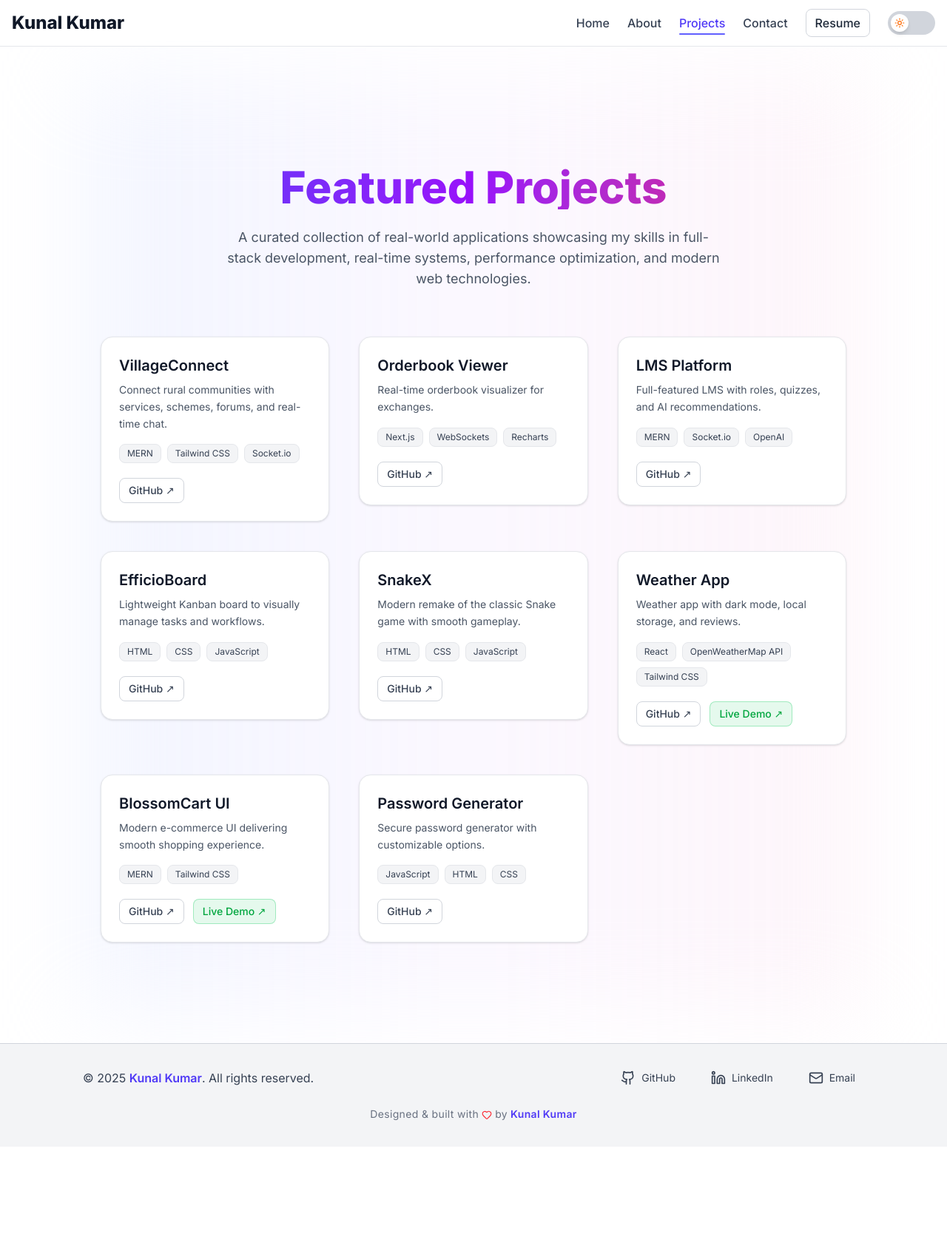
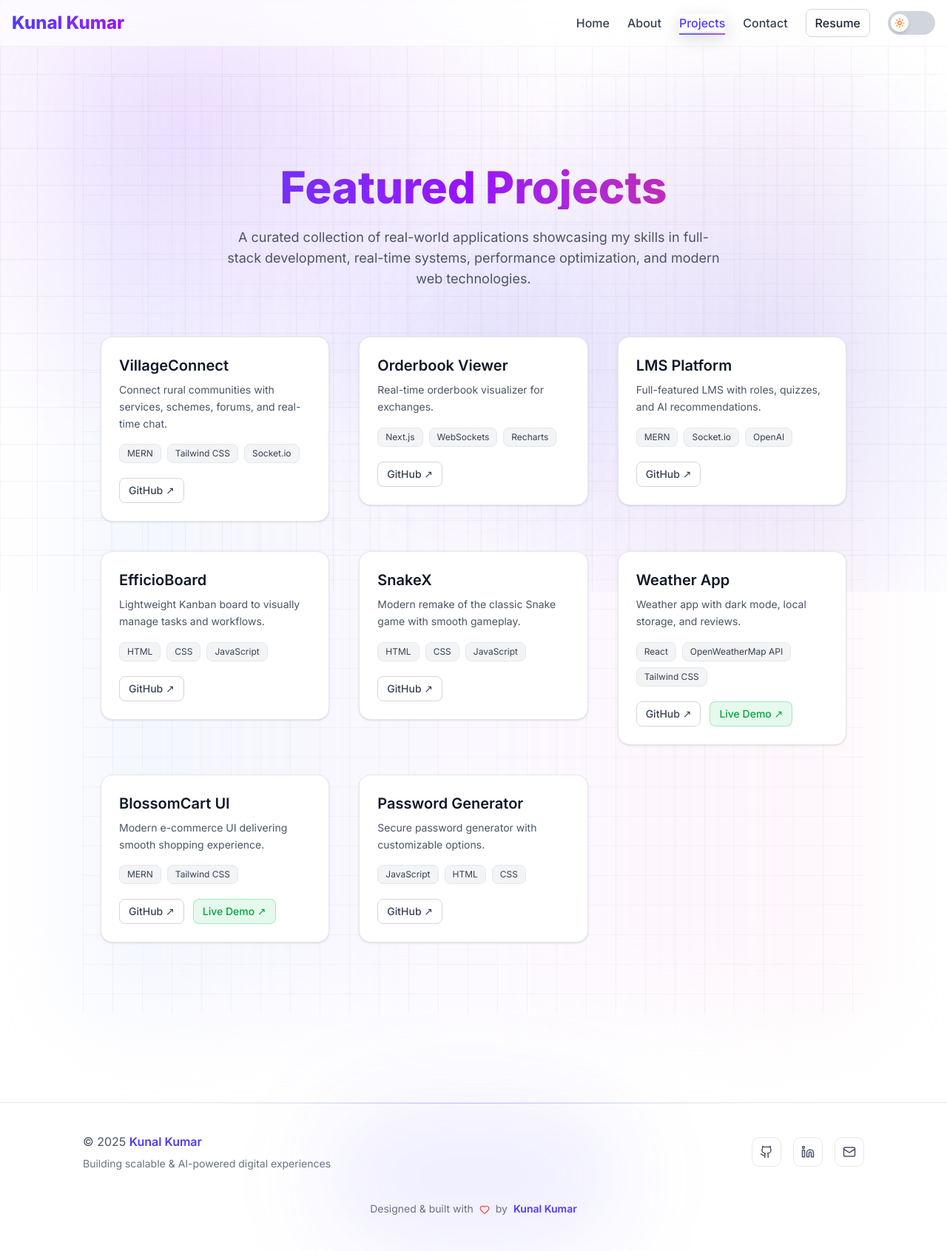
Before and after one commit to Kunalkumar31/Portfolio, a Next.js app: page /projects in a window 1280 px wide. Shown: the whole page at 74% size. Before the commit the page ends 1550 px from the top, so only its background shows below. Built offline with nearby package versions, Linux system fonts and the light colour scheme.

Commit message:
Improved background

```diff
--- a/src/components/Footer.tsx
+++ b/src/components/Footer.tsx
@@ -5,70 +5,91 @@
 
 export default function Footer() {
   const socialLinks = [
-    { href: "https://github.com/Kunalkumar31", icon: <Github size={20} />, label: "GitHub" },
-    { href: "https://linkedin.com/in/kunalkumar31", icon: <Linkedin size={20} />, label: "LinkedIn" },
-    { href: "mailto:kunalkumarofficial31@gmail.com", icon: <Mail size={20} />, label: "Email" },
+    { href: "https://github.com/Kunalkumar31", icon: <Github size={18} />, label: "GitHub" },
+    { href: "https://linkedin.com/in/kunalkumar31", icon: <Linkedin size={18} />, label: "LinkedIn" },
+    { href: "mailto:kunalkumarofficial31@gmail.com", icon: <Mail size={18} />, label: "Email" },
   ];
 
   return (
-    <footer className="bg-gray-100 dark:bg-gray-900 text-gray-700 dark:text-gray-300 py-8 border-t border-gray-300 dark:border-gray-700">
+    <footer className="relative mt-20 border-t border-gray-200 dark:border-gray-800">
+
+      {/* Background Glow */}
+      <div className="absolute inset-0 -z-10 pointer-events-none">
+        <div className="absolute top-0 left-1/2 -translate-x-1/2 w-[400px] h-[200px] bg-indigo-500/10 blur-3xl rounded-full"></div>
+      </div>
 
       <motion.div
-        className="max-w-6xl mx-auto px-4 sm:px-6 md:px-12 flex flex-col md:flex-row justify-between items-center gap-5 text-center md:text-left"
-        initial={{ opacity: 0, y: 20 }}
+        className="max-w-6xl mx-auto px-4 sm:px-6 md:px-12 py-10 flex flex-col md:flex-row justify-between items-center gap-6 text-center md:text-left"
+        initial={{ opacity: 0, y: 30 }}
         animate={{ opacity: 1, y: 0 }}
         transition={{ duration: 0.7 }}
       >
 
-        {/* Copyright */}
-        <p className="text-sm sm:text-base leading-relaxed">
+        {/* Left */}
+        <div className="space-y-2">
+          <p className="text-sm sm:text-base text-gray-600 dark:text-gray-400">
             © {new Date().getFullYear()}{" "}
-          <span className="font-semibold text-indigo-600 hover:text-indigo-500 transition">
-            <a href="mailto:kunalkumarofficial31@gmail.com">Kunal Kumar</a>
-          </span>
-          . All rights reserved.
+            <a
+              href="mailto:kunalkumarofficial31@gmail.com"
+              className="font-semibold text-indigo-600 hover:text-indigo-500 transition"
+            >
+              Kunal Kumar
+            </a>
           </p>
 
+          <p className="text-xs sm:text-sm text-gray-500 dark:text-gray-500">
+            Building scalable & AI-powered digital experiences
+          </p>
+        </div>
+
         {/* Social Links */}
-        <div className="flex flex-wrap justify-center md:justify-end gap-4 sm:gap-6">
+        <div className="flex flex-wrap justify-center md:justify-end gap-4">
           {socialLinks.map((link, idx) => (
             <motion.a
               key={idx}
               href={link.href}
               target="_blank"
               rel="noopener noreferrer"
-              className="flex items-center gap-1 sm:gap-2 px-3 py-1 rounded-md text-gray-700 dark:text-gray-300 hover:text-indigo-600 hover:bg-gray-200 dark:hover:bg-gray-800 transition"
               whileHover={{ scale: 1.1, y: -2 }}
               whileTap={{ scale: 0.95 }}
+              className="p-2.5 rounded-lg border border-gray-200 dark:border-gray-700 text-gray-600 dark:text-gray-300 hover:text-indigo-600 dark:hover:text-indigo-400 hover:bg-gray-100 dark:hover:bg-gray-800 transition"
               initial={{ opacity: 0, y: 10 }}
               animate={{ opacity: 1, y: 0 }}
               transition={{ delay: idx * 0.12 }}
             >
               {link.icon}
-              <span className="hidden sm:inline text-sm">{link.label}</span>
             </motion.a>
           ))}
         </div>
       </motion.div>
 
-      {/* Footer Note */}
-      <motion.p
-        className="mt-6 text-xs sm:text-sm text-gray-500 dark:text-gray-400 text-center tracking-wide leading-relaxed max-w-xs sm:max-w-md mx-auto flex items-center justify-center gap-1 flex-wrap"
+      {/* Bottom Note */}
+      <motion.div
+        className="pb-6 flex justify-center px-4"
         initial={{ opacity: 0 }}
         animate={{ opacity: 1 }}
-        transition={{ delay: 0.5, duration: 0.6 }}
+        transition={{ delay: 0.5 }}
       >
+        <p className="text-xs sm:text-sm text-gray-500 dark:text-gray-400 flex items-center gap-1.5 sm:gap-2 flex-wrap justify-center text-center leading-relaxed max-w-xs sm:max-w-md">
+
           Designed & built with
-        <Heart size={14} className="text-red-500" />
+
+          <Heart
+            size={14}
+            className="text-red-500 animate-pulse shrink-0"
+          />
+
           by{" "}
+
           <a
             href="mailto:kunalkumarofficial31@gmail.com"
             className="font-semibold text-indigo-600 hover:text-indigo-500 transition"
           >
             Kunal Kumar
           </a>
-      </motion.p>
 
+        </p>
+      </motion.div>
     </footer>
   );
 }
--- a/src/components/Navbar.tsx
+++ b/src/components/Navbar.tsx
@@ -30,10 +30,8 @@
       initial={{ y: -60, opacity: 0 }}
       animate={{ y: 0, opacity: 1 }}
       transition={{ duration: 0.5 }}
-      className={`sticky top-0 z-50 border-b backdrop-blur-md transition-all ${
-        scrolled
-          ? "bg-white shadow-md dark:bg-gray-900"
-          : "bg-white/70 dark:bg-gray-900/70"
+      className={`sticky top-0 z-50 transition-all nav-glass ${
+        scrolled ? "nav-glow" : ""
       }`}
     >
       <div className="container mx-auto px-4 py-3 flex items-center justify-between">
@@ -42,7 +40,7 @@
         <motion.div whileHover={{ scale: 1.05 }}>
           <Link
             href="/"
-            className="font-extrabold text-xl sm:text-2xl text-gray-900 dark:text-white"
+            className="font-extrabold text-xl sm:text-2xl bg-gradient-to-r from-indigo-600 to-purple-600 bg-clip-text text-transparent"
           >
             Kunal Kumar
           </Link>
@@ -58,16 +56,13 @@
               <Link
                 key={item.href}
                 href={item.href}
-                className={`transition relative ${
+                className={`nav-link relative transition ${
                   isActive
-                    ? "text-indigo-600 dark:text-indigo-400"
+                    ? "text-indigo-600 dark:text-indigo-400 nav-active"
                     : "text-gray-700 dark:text-gray-300 hover:text-indigo-600 dark:hover:text-indigo-400"
                 }`}
               >
                 {item.label}
-                {isActive && (
-                  <span className="absolute -bottom-1 left-0 w-full h-[2px] bg-indigo-500 rounded" />
-                )}
               </Link>
             );
           })}
@@ -76,6 +71,7 @@
           <a
             href="/KunalKumar_CV.pdf"
             target="_blank"
+            rel="noopener noreferrer"
             className="px-3 py-1.5 rounded-md border border-gray-300 dark:border-gray-700 hover:bg-gray-100 dark:hover:bg-gray-800 transition"
           >
             Resume
@@ -86,7 +82,7 @@
 
         {/* Mobile Button */}
         <button
-          className="md:hidden p-2 rounded hover:bg-gray-100 dark:hover:bg-gray-800"
+          className="md:hidden p-2 rounded hover:bg-gray-100 dark:hover:bg-gray-800 transition"
           onClick={() => setIsOpen(!isOpen)}
         >
           {isOpen ? <X size={24} /> : <Menu size={24} />}
@@ -101,16 +97,17 @@
             ? { height: "auto", opacity: 1 }
             : { height: 0, opacity: 0 }
         }
-        className="md:hidden overflow-hidden bg-white dark:bg-gray-900 border-t"
+        transition={{ duration: 0.3 }}
+        className="md:hidden overflow-hidden nav-glass border-t"
       >
-        <div className="flex flex-col items-center gap-4 py-5 font-medium">
+        <div className="flex flex-col items-center gap-5 py-6 font-medium">
 
           {navItems.map((item) => (
             <Link
               key={item.href}
               href={item.href}
               onClick={() => setIsOpen(false)}
-              className="hover:text-indigo-600 dark:hover:text-indigo-400 transition"
+              className="text-gray-700 dark:text-gray-300 hover:text-indigo-600 dark:hover:text-indigo-400 transition"
             >
               {item.label}
             </Link>
@@ -119,7 +116,8 @@
           <a
             href="/KunalKumar_CV.pdf"
             target="_blank"
-            className="px-3 py-1.5 border rounded hover:bg-gray-100 dark:hover:bg-gray-800 transition"
+            rel="noopener noreferrer"
+            className="px-4 py-2 border rounded-md hover:bg-gray-100 dark:hover:bg-gray-800 transition"
             onClick={() => setIsOpen(false)}
           >
             Resume
--- a/src/styles/globals.css
+++ b/src/styles/globals.css
@@ -12,16 +12,17 @@
 }
 
 html {
-  scroll-behavior: smooth; /* ✅ added */
+  scroll-behavior: smooth;
 }
 
 body {
-  @apply bg-white text-gray-800 antialiased transition-colors duration-300; /* ✅ smooth theme switch */
+  @apply bg-white text-gray-800 antialiased transition-colors duration-300;
   -webkit-font-smoothing: antialiased;
   -moz-osx-font-smoothing: grayscale;
+
+  position: relative;
+  overflow-x: hidden;
 }
-
-/* ❌ removed duplicate font-smoothing */
 
 /* Dark */
 .dark body {
@@ -29,15 +30,59 @@
 }
 
 /* ========================= */
+/* 🔥 GLOBAL BACKGROUND SYSTEM */
+/* ========================= */
+
+/* Grid Layer */
+body::before {
+  content: "";
+  position: fixed;
+  inset: 0;
+  z-index: -1;
+  pointer-events: none;
+
+  background-image:
+    linear-gradient(rgba(120,120,120,0.08) 1px, transparent 1px),
+    linear-gradient(90deg, rgba(120,120,120,0.08) 1px, transparent 1px);
+  background-size: 50px 50px;
+}
+
+/* Glow Layer */
+body::after {
+  content: "";
+  position: fixed;
+  inset: 0;
+  z-index: -1;
+  pointer-events: none;
+
+  background:
+    radial-gradient(circle at 20% 20%, rgba(168,85,247,0.15), transparent 40%),
+    radial-gradient(circle at 80% 60%, rgba(99,102,241,0.15), transparent 40%);
+}
+
+/* Dark Mode Background */
+.dark body::before {
+  background-image:
+    linear-gradient(rgba(255,255,255,0.05) 1px, transparent 1px),
+    linear-gradient(90deg, rgba(255,255,255,0.05) 1px, transparent 1px);
+}
+
+.dark body::after {
+  background:
+    radial-gradient(circle at 20% 20%, rgba(168,85,247,0.12), transparent 40%),
+    radial-gradient(circle at 80% 60%, rgba(99,102,241,0.12), transparent 40%);
+}
+
+/* ========================= */
 /* 🔥 SMALL UI ENHANCEMENTS */
 /* ========================= */
 
-/* ✅ selection color */
+/* Selection */
 ::selection {
   @apply bg-purple-500 text-white;
 }
 
-/* ✅ scrollbar */
+/* Scrollbar */
 ::-webkit-scrollbar {
   width: 6px;
 }
@@ -50,7 +95,7 @@
 }
 
 /* ========================= */
-/* 🔥 THEME TOKENS (KEEPED, BUT CLEANED) */
+/* 🔥 THEME TOKENS */
 /* ========================= */
 
 @theme inline {
@@ -61,8 +106,6 @@
 
   --color-background: var(--background);
   --color-foreground: var(--foreground);
-
-  /* ❌ removed unused heavy tokens (sidebar, chart etc.) */
 
   --color-primary: var(--primary);
   --color-muted: var(--muted);
@@ -78,9 +121,7 @@
   --background: oklch(1 0 0);
   --foreground: oklch(0.145 0 0);
 
-  /* 🔥 improved brand color */
   --primary: oklch(0.6 0.25 280);
-
   --muted: oklch(0.97 0 0);
 }
 
@@ -89,16 +130,16 @@
 /* ========================= */
 
 .dark {
-  --background: oklch(0.13 0 0); /* slightly deeper */
+  --background: oklch(0.13 0 0);
   --foreground: oklch(0.98 0 0);
 
   --primary: oklch(0.75 0.25 280);
-
-  /* better for cards / sections */
   --muted: oklch(0.22 0 0);
 }
-/*  BASE LAYER */
 
+/* ========================= */
+/* 🔥 BASE LAYER */
+/* ========================= */
 
 @layer base {
   * {
@@ -111,17 +152,17 @@
 }
 
 /* ========================= */
-/* 🔥 UTILITIES (NEW) */
+/* 🔥 UTILITIES */
 /* ========================= */
 
-/* Glass effect */
+/* Glass Effect */
 .glass {
   background: rgba(255, 255, 255, 0.05);
   backdrop-filter: blur(12px);
   border: 1px solid rgba(255, 255, 255, 0.1);
 }
 
-/* Gradient text */
+/* Gradient Text */
 .gradient-text {
   background: linear-gradient(90deg, #a855f7, #3b82f6);
   -webkit-background-clip: text;
@@ -134,7 +175,7 @@
 
 .typing-text {
   overflow: hidden;
-  border-right: 2px solid currentColor; /* ✅ improved */
+  border-right: 2px solid currentColor;
   white-space: nowrap;
   width: 0;
   animation: typing 2s steps(30, end) forwards, blink .8s step-end infinite;
@@ -148,3 +189,193 @@
 @keyframes blink {
   50% { border-color: transparent }
 }
+
+/* NAVBAR */
+.nav-glass {
+  backdrop-filter: blur(14px);
+  background: rgba(255, 255, 255, 0.6);
+  border-bottom: 1px solid rgba(200, 200, 200, 0.2);
+}
+
+.dark .nav-glass {
+  background: rgba(17, 24, 39, 0.6);
+  border-bottom: 1px solid rgba(255, 255, 255, 0.08);
+}
+
+.nav-glow {
+  box-shadow: 0 8px 30px rgba(99, 102, 241, 0.15);
+}
+
+.nav-link::after {
+  content: "";
+  position: absolute;
+  left: 0;
+  bottom: -4px;
+  width: 0%;
+  height: 2px;
+  background: linear-gradient(to right, #6366f1, #a855f7);
+  transition: width 0.3s ease;
+}
+
+.nav-link:hover::after {
+  width: 100%;
+}
+
+.nav-active::after {
+  width: 100%;
+}
+
+/* ========================= */
+/* 🔥 FOOTER ENHANCEMENTS */
+/* ========================= */
+
+footer {
+  backdrop-filter: blur(10px);
+}
+
+/* subtle top border glow */
+footer::before {
+  content: "";
+  position: absolute;
+  top: 0;
+  left: 50%;
+  transform: translateX(-50%);
+  width: 60%;
+  height: 1px;
+  background: linear-gradient(to right, transparent, #6366f1, transparent);
+  opacity: 0.3;
+}
+
+/* ========================= */
+/* 🔥 HERO BACKGROUND UPGRADE */
+/* ========================= */
+
+/* Grid pattern */
+.bg-grid-pattern {
+  background-image:
+    linear-gradient(to right, rgba(0,0,0,0.05) 1px, transparent 1px),
+    linear-gradient(to bottom, rgba(0,0,0,0.05) 1px, transparent 1px);
+  background-size: 40px 40px;
+}
+
+.dark .bg-grid-pattern {
+  background-image:
+    linear-gradient(to right, rgba(255,255,255,0.06) 1px, transparent 1px),
+    linear-gradient(to bottom, rgba(255,255,255,0.06) 1px, transparent 1px);
+}
+
+/* Apply grid to section automatically */
+section {
+  position: relative;
+}
+
+section::before {
+  content: "";
+  position: absolute;
+  inset: 0;
+  background:
+    linear-gradient(to right, rgba(0,0,0,0.04) 1px, transparent 1px),
+    linear-gradient(to bottom, rgba(0,0,0,0.04) 1px, transparent 1px);
+  background-size: 40px 40px;
+  z-index: -20;
+}
+
+.dark section::before {
+  background:
+    linear-gradient(to right, rgba(255,255,255,0.05) 1px, transparent 1px),
+    linear-gradient(to bottom, rgba(255,255,255,0.05) 1px, transparent 1px);
+}
+
+/* ========================= */
+/* 🔥 GLOW ENHANCEMENT */
+/* ========================= */
+
+section::after {
+  content: "";
+  position: absolute;
+  width: 500px;
+  height: 500px;
+  background: radial-gradient(circle, rgba(99,102,241,0.15), transparent 70%);
+  top: 10%;
+  left: 50%;
+  transform: translateX(-50%);
+  filter: blur(60px);
+  z-index: -10;
+  animation: floatGlow 6s ease-in-out infinite;
+}
+
+@keyframes floatGlow {
+  0%,100% { transform: translateX(-50%) translateY(0); }
+  50% { transform: translateX(-50%) translateY(20px); }
+}
+
+/* ========================= */
+/* 🔥 PROFILE IMAGE UPGRADE */
+/* ========================= */
+
+img {
+  transition: all 0.4s ease;
+}
+
+img:hover {
+  transform: scale(1.05);
+}
+
+/* subtle glow around profile */
+img {
+  box-shadow: 0 0 0 rgba(99,102,241,0.0);
+}
+
+img:hover {
+  box-shadow: 0 0 25px rgba(99,102,241,0.4);
+}
+
+/* ========================= */
+/* 🔥 BUTTON PREMIUM */
+/* ========================= */
+
+a[href="/projects"] {
+  box-shadow: 0 8px 25px rgba(0,0,0,0.15);
+}
+
+a[href="/projects"]:hover {
+  box-shadow: 0 12px 30px rgba(99,102,241,0.4);
+}
+
+/* ========================= */
+/* 🔥 BADGES ENHANCEMENT */
+/* ========================= */
+
+span {
+  transition: all 0.3s ease;
+}
+
+span:hover {
+  transform: translateY(-2px);
+}
+
+/* ========================= */
+/* 🔥 SOCIAL ICONS */
+/* ========================= */
+
+a:hover {
+  transform: translateY(-2px);
+}
+
+/* ========================= */
+/* 🔥 TEXT GRADIENT (NAME) */
+/* ========================= */
+
+h1 span {
+  background: linear-gradient(90deg, #6366f1, #a855f7, #ec4899);
+  -webkit-background-clip: text;
+  -webkit-text-fill-color: transparent;
+}
+
+/* ========================= */
+/* 🔥 SMOOTH UI */
+/* ========================= */
+
+* {
+  transition: background-color 0.3s ease, color 0.3s ease;
+}
```
Also changed, not shown: src/app/contact/page.tsx (+45 -55 lines). Lines whose indentation alone changed are shown as unchanged.
